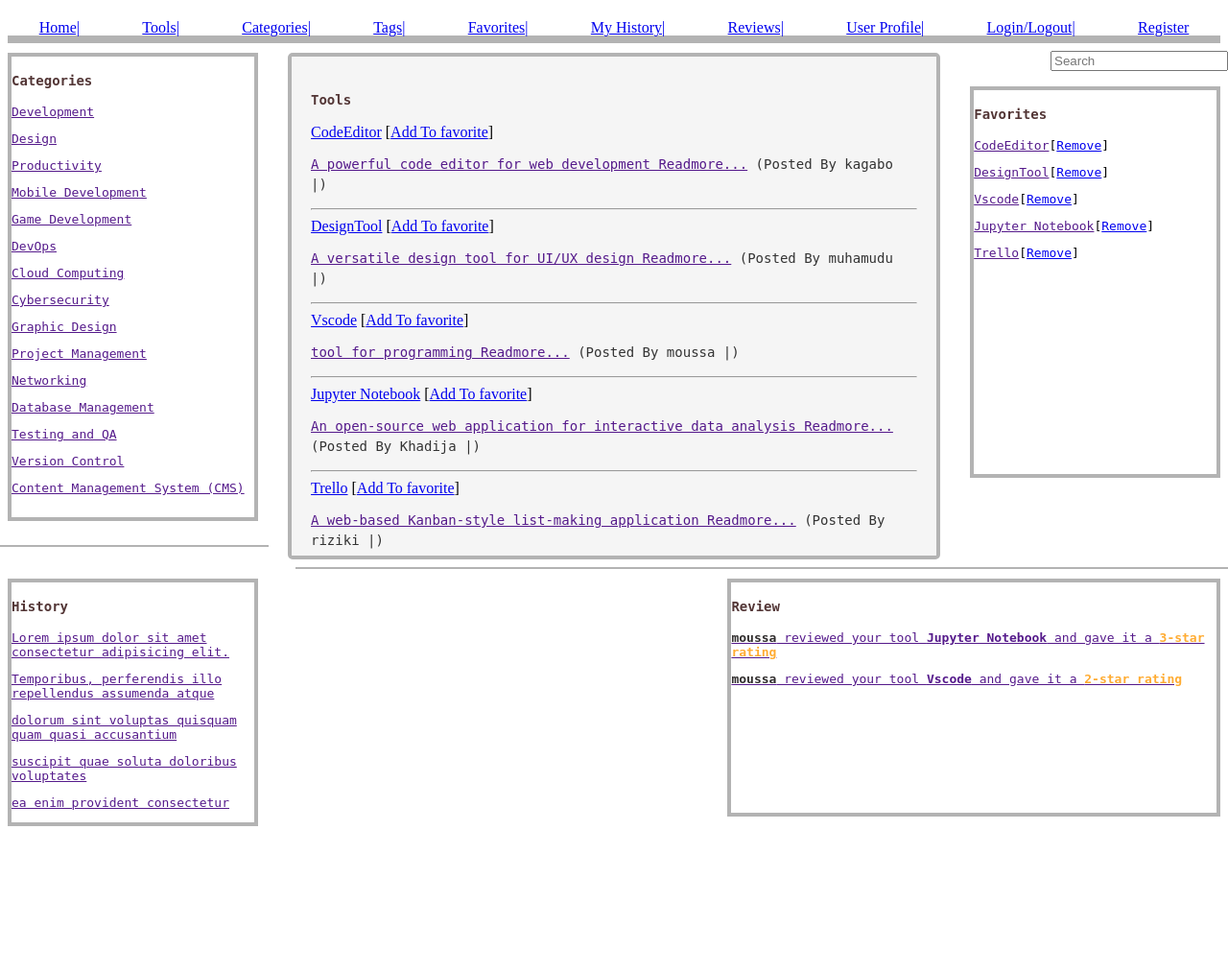
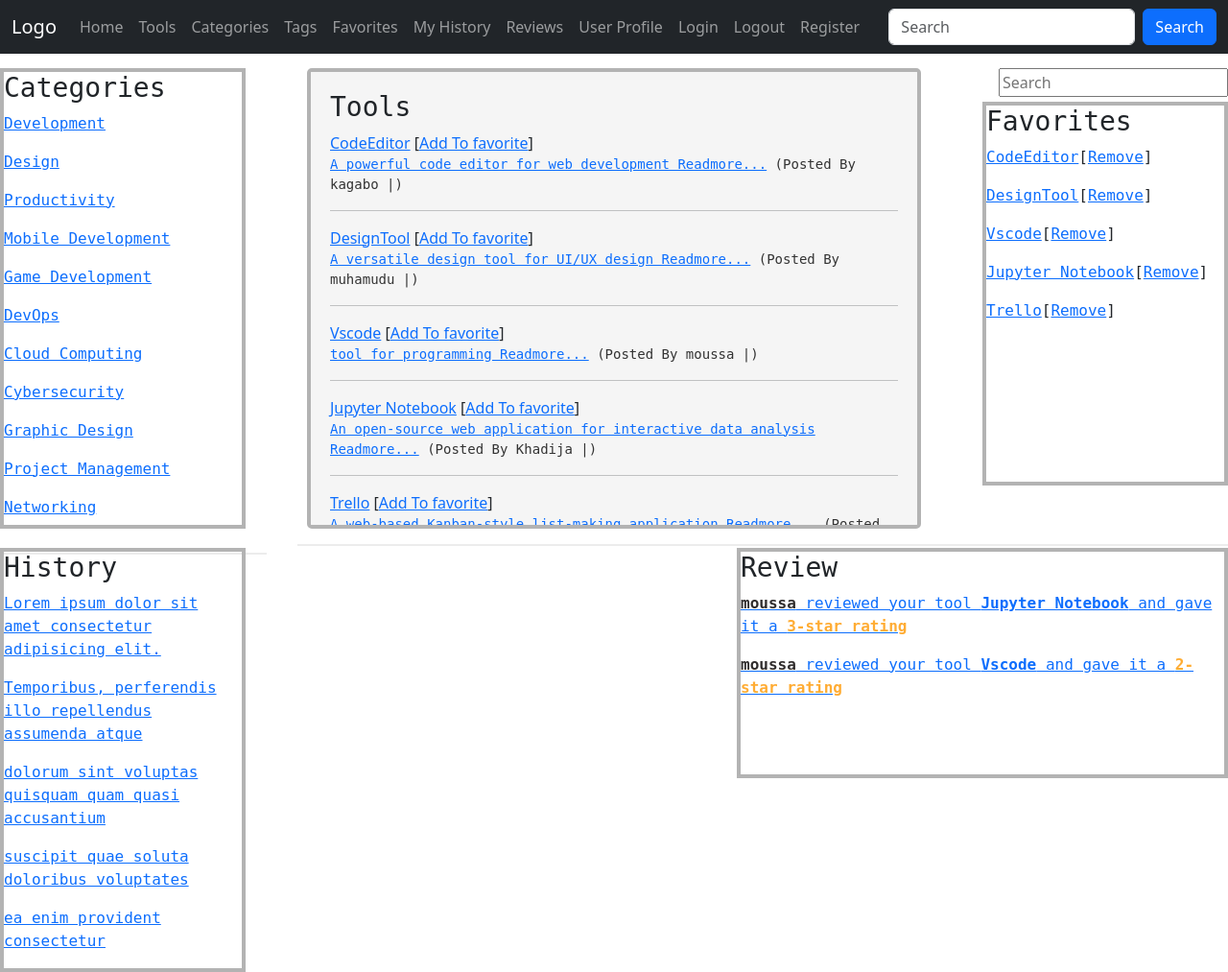
Before and after one commit to moussa-sefin/BestToolbox, a Django app: page / in a window 1280 px wide. Shown: the whole page at 96% size. Before the commit the page ends 861 px from the top, so only its background shows below. Run offline with Django 4.2, Linux system fonts and the light colour scheme; a user stored in the database is signed in; data comes from the database, SQL or seed files in the repository; both versions use the stored data as it was after the commit; some libraries are stand-ins or nearby versions.

Commit message:
add navbar

```diff
--- a/toolbox/toolbox/settings.py
+++ b/toolbox/toolbox/settings.py
@@ -40,6 +40,7 @@
     "django.contrib.staticfiles",
 
     'webtool',
+    'bootstrap5',
 ]
 
 MIDDLEWARE = [
@@ -57,7 +58,7 @@
 TEMPLATES = [
     {
         "BACKEND": "django.template.backends.django.DjangoTemplates",
-        "DIRS": ["template"],
+        "DIRS": [os.path.join(BASE_DIR, "template")],
         "APP_DIRS": True,
         "OPTIONS": {
             "context_processors": [
--- a/toolbox/webtool/templates/webtool/static/css/style.css
+++ b/toolbox/webtool/static/css/style.css
@@ -1,3 +1,4 @@
+/* Reset default styles for the menu */
 ul.menu {
     list-style: none;
     padding: 0;
@@ -131,62 +132,3 @@
     color: #ffac33;
     /* adjust the color for ratings as per your design */
 }
-
-/*Add to favolite Button*/
-.button {
-    position: relative;
-    width: 150px;
-    height: 40px;
-    cursor: pointer;
-    display: flex;
-    align-items: center;
-    border: 1px solid #34974d;
-    background-color: #3aa856;
-  }
-
-  .button, .button__icon, .button__text {
-    transition: all 0.3s;
-  }
-
-  .button .button__text {
-    transform: translateX(30px);
-    color: #fff;
-    font-weight: 600;
-  }
-
-  .button .button__icon {
-    position: absolute;
-    transform: translateX(109px);
-    height: 100%;
-    width: 39px;
-    background-color: #34974d;
-    display: flex;
-    align-items: center;
-    justify-content: center;
-  }
-
-  .button .svg {
-    width: 30px;
-    stroke: #fff;
-  }
-
-  .button:hover {
-    background: #34974d;
-  }
-
-  .button:hover .button__text {
-    color: transparent;
-  }
-
-  .button:hover .button__icon {
-    width: 148px;
-    transform: translateX(0);
-  }
-
-  .button:active .button__icon {
-    background-color: #2e8644;
-  }
-
-  .button:active {
-    border: 1px solid #2e8644;
-  }
--- a/toolbox/webtool/templates/webtool/base.html
+++ b/toolbox/webtool/templates/webtool/base.html
@@ -1,4 +1,5 @@
 <!DOCTYPE html>
+{% load static %}
 <html lang="en">
 
 <head>
@@ -6,145 +7,11 @@
     <meta http-equiv="X-UA-Compatible" content="IE=edge">
     <meta name="viewport" content="width=device-width, initial-scale=1.0">
     <title>home</title>
+    <link rel="stylesheet" href="{% static 'css/style.css' %}">
+    {% load bootstrap5 %}
+    {% bootstrap_css %}
+    {% bootstrap_javascript %}
 
-    <style>
-        /* Reset default styles for the menu */
-        ul.menu {
-            list-style: none;
-            padding: 0;
-            margin: 0;
-            display: flex;
-            justify-content: space-around;
-        }
-
-        /* Style for the menu items */
-        ul.menu li {
-            display: inline-block;
-
-
-        }
-
-
-
-
-
-
-
-        /* Container Styles */
-        .container {
-            max-width: 800px;
-            margin: 0 auto;
-            padding: 20px;
-        }
-
-
-
-        .divnin {
-            width: 100%;
-            height: auto;
-            /* border: 4px solid rgb(179,179,179); */
-            margin-top: 10px;
-            display: flex;
-            justify-content: space-between;
-        }
-
-        .div-category {
-            width: 20%;
-            height: 30em;
-            border: 4px solid rgb(179, 179, 179);
-        }
-
-        .div-tool {
-            width: 50%;
-            height: 30em;
-            border: 4px solid rgb(179, 179, 179);
-            background-color: #f5f5f5;
-            padding: 20px;
-            border-radius: 5px;
-        }
-
-        .div-tool p {
-            font-size: 14px;
-            line-height: 1.5;
-            color: #333;
-        }
-
-
-        .div-favolite {
-            width: 20%;
-            height: 25em;
-            border: 4px solid rgb(179, 179, 179);
-            margin-top: 35px;
-            position: relative;
-            top: auto;
-
-        }
-
-        .divider {
-            border: 4px solid rgb(179, 179, 179);
-            margin-top: -1px;
-        }
-
-        .search {
-            position: absolute;
-            right: 0;
-            z-index: 1;
-
-
-        }
-
-        .div-history {
-            width: 20%;
-            height: auto;
-            border: 4px solid rgb(179, 179, 179);
-
-        }
-
-        .div-review {
-            width: 40%;
-            height: 15em;
-            border: 4px solid rgb(179, 179, 179);
-        }
-
-        .container2 {
-            margin-top: 20px;
-            display: flex;
-            justify-content: space-between;
-        }
-
-        h3 {
-            color: rgb(83, 54, 54);
-            font-family: monospace;
-            font-size: 14px;
-            line-height: 22px;
-        }
-
-        p {
-            font-family: monospace;
-        }
-
-        small {
-            background-color: lightgray;
-            padding: 3px;
-        }
-
-        .reviewer-name {
-            font-weight: bold;
-            color: #302d2d;
-        }
-
-        .tool-name {
-            font-weight: bold;
-        }
-
-        .rating {
-            font-weight: bold;
-            color: #ffac33;
-            /* adjust the color for ratings as per your design */
-        }
-
-
-    </style>
 </head>
 
 <body>
--- a/toolbox/webtool/templates/webtool/nav.html
+++ b/toolbox/webtool/templates/webtool/nav.html
@@ -2,7 +2,7 @@
 
 {% block navi %}
 
-<nav style="margin-top: 20px;">
+<!-- <nav style="margin-top: 20px; " class="navbar navbar-expand-sm navbar-dark bg-dark">
     <ul class="menu">
         <li><a href="{% url 'home'%}">Home|</a></li>
         <li><a href="#">Tools|</a></li>
@@ -12,10 +12,61 @@
         <li><a href="#">My History|</a></li>
         <li><a href="#">Reviews|</a></li>
         <li><a href="#">User Profile|</a></li>
-        <li><a href="#">Login/Logout|</a></li>
+        <li><a href="#">Login</a></li>
+        <li><a href="#"> Logout</a></li>
         <li><a href="#">Register</a></li>
     </ul>
-</nav>
-<hr class="divider">
+</nav> -->
+<nav class="navbar navbar-expand-sm navbar-dark bg-dark fixed-top ">
+    <div class="container-fluid">
+      <a class="navbar-brand" href="javascript:void(0)">Logo</a>
+      <button class="navbar-toggler" type="button" data-bs-toggle="collapse" data-bs-target="#mynavbar">
+        <span class="navbar-toggler-icon"></span>
+      </button>
+      <div class="collapse navbar-collapse" id="mynavbar">
+        <ul class="navbar-nav me-auto">
+          <li class="nav-item">
+            <a class="nav-link" href="{% url 'home'%}">Home</a>
+          </li>
+          <li class="nav-item">
+            <a class="nav-link" href="javascript:void(0)">Tools</a>
+          </li>
+          <li class="nav-item">
+            <a class="nav-link" href="javascript:void(0)">Categories</a>
+          </li>
+          <li class="nav-item">
+            <a class="nav-link" href="javascript:void(0)">Tags</a>
+          </li>
+          <li class="nav-item">
+            <a class="nav-link" href="javascript:void(0)">Favorites</a>
+          </li>
+          <li class="nav-item">
+            <a class="nav-link" href="javascript:void(0)">My History</a>
+          </li>
+          <li class="nav-item">
+            <a class="nav-link" href="javascript:void(0)">Reviews</a>
+          </li>
+          <li class="nav-item">
+            <a class="nav-link" href="javascript:void(0)">User Profile</a>
+          </li>
+          <li class="nav-item">
+            <a class="nav-link" href="javascript:void(0)">Login</a>
+          </li>
+          <li class="nav-item">
+            <a class="nav-link" href="javascript:void(0)">Logout</a>
+          </li>
+          <li class="nav-item">
+            <a class="nav-link" href="javascript:void(0)">Register</a>
+          </li>
+        </ul>
+        <form class="d-flex">
+          <input class="form-control me-2" type="text" placeholder="Search">
+          <button class="btn btn-primary" type="button">Search</button>
+        </form>
+      </div>
+    </div>
+  </nav>
+
+<hr class="divider " style="margin-bottom: 4em;">
 
 {%endblock navi %}
--- a/toolbox/webtool/views.py
+++ b/toolbox/webtool/views.py
@@ -5,6 +5,15 @@
 
 
 # Create your views here.
+
+def home_for_anonymouse_user(request):
+    tools = Tool.objects.all()
+    user = request.user
+    favorites = Favorite.objects.filter(user=user)
+    categories = Category.objects.all()
+    reviews = Review.objects.filter(user=user)
+    ctx = {"tools":tools, "favorites":favorites, "categories":categories, "reviews":reviews}
+    return render(request, "webtool/index.html", ctx)
 
 def home(request):
     tools = Tool.objects.all()
```
Also changed, not shown: toolbox/webtool/templates/webtool/mystuffu.html (deleted, +0 -86 lines), toolbox/db.sqlite3.
